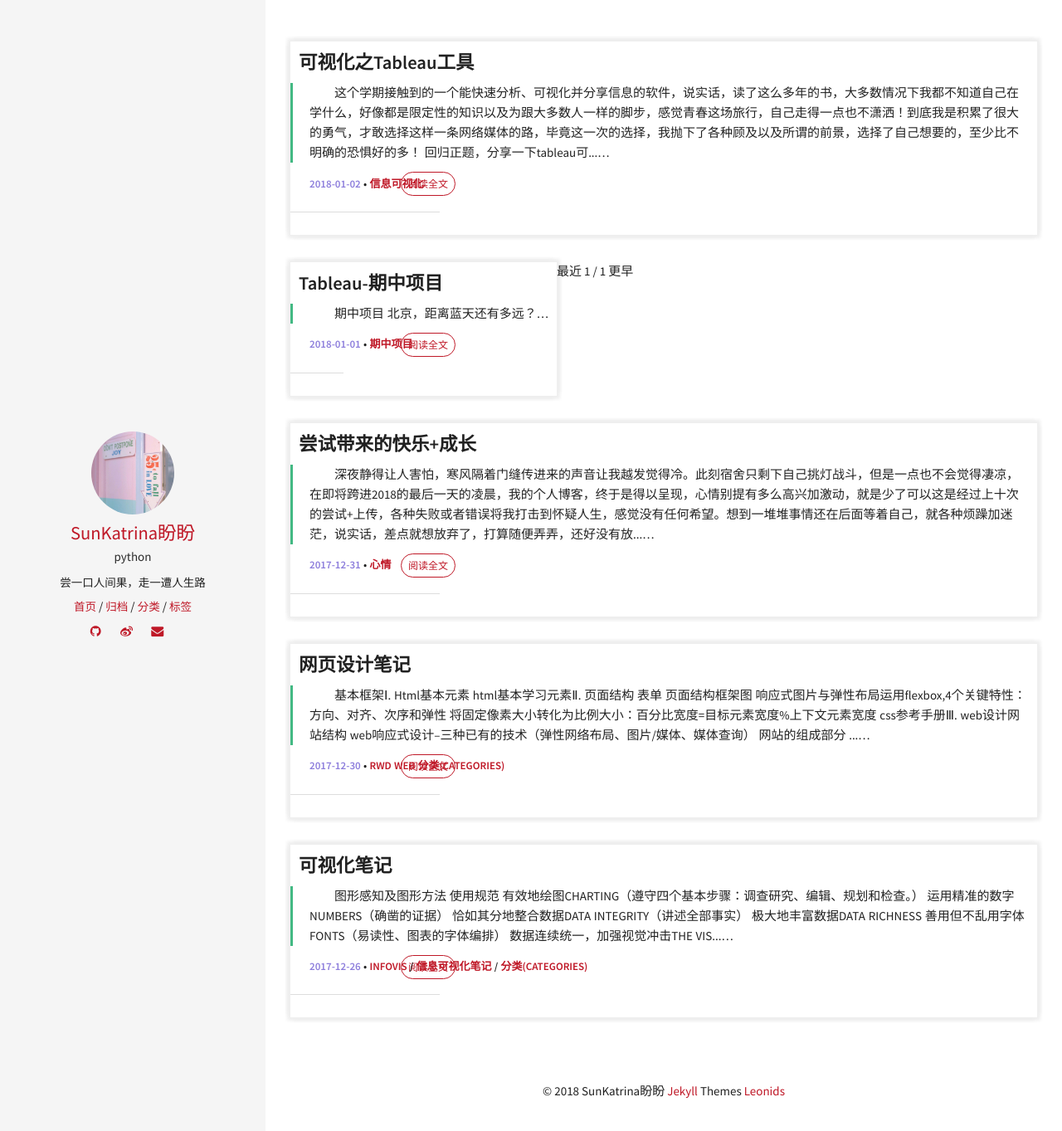
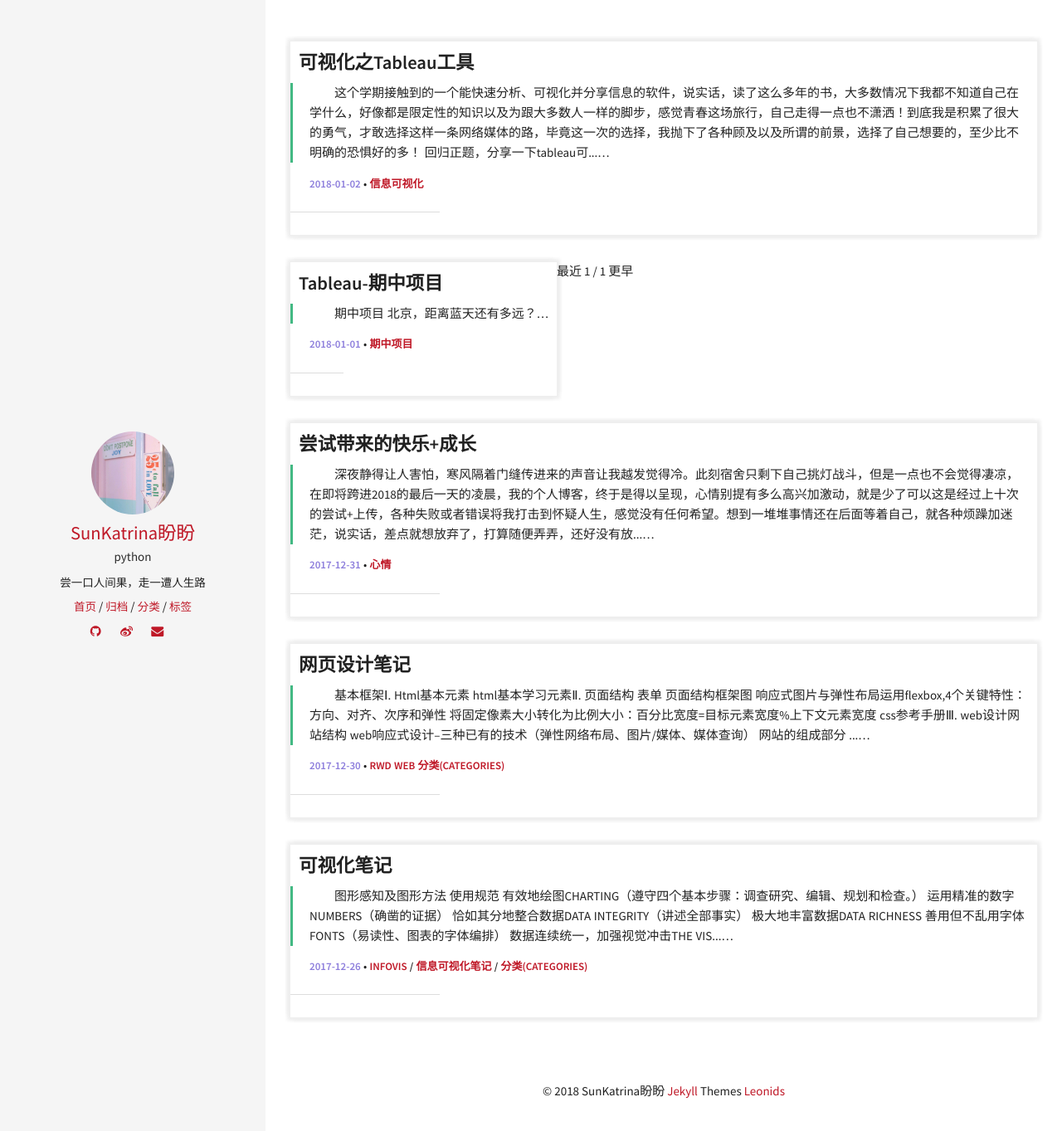
Before and after one commit to sunsipan/sunsipan.github.io, a Jekyll site: the page built from index.html, in a window 1280 px wide. Shown: the top 1363 px of the page at 83% size. Built offline with Jekyll 4.4.1, drawn with Linux system fonts in a browser that asks for light colours; the list of posts is cut into pages by our own code.

Commit message:
Update index.html

```diff
--- a/index.html
+++ b/index.html
@@ -30,11 +30,6 @@
         {% endfor %}
         {% endif %}
         </p>
-
-<div class = "post-list-small-mate">
-    <a class="btn-border-small" href={{ post.url }}>阅读全文</a>
-</div>
-
 <hr class="home-post-list__divider" />
 
     </div>
```
